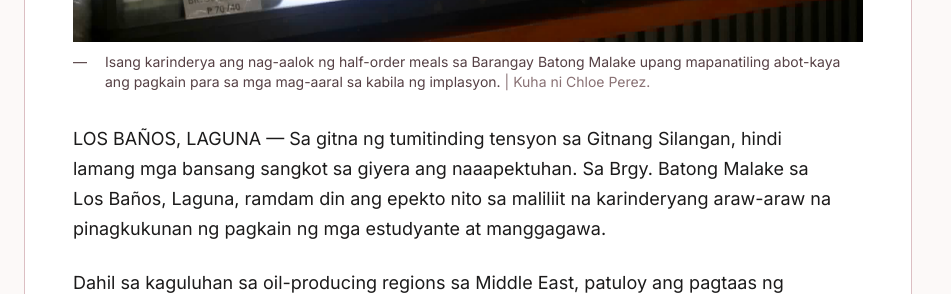
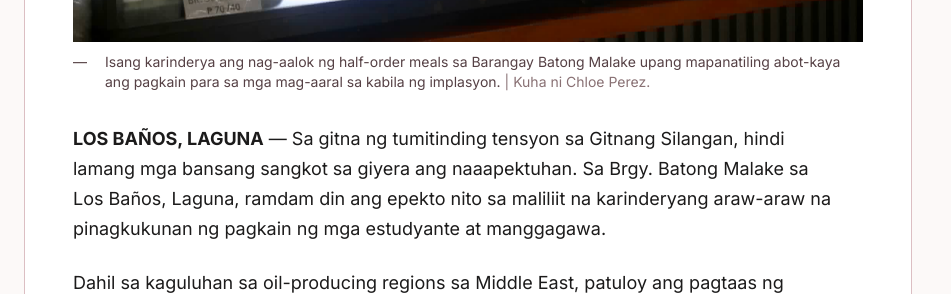
Before and after one commit to DrawdEA/news-article, a Next.js app: page / in a window 1280 px wide. Shown: the part 980-1274 px from the top of the page, without its empty margins (0-951 px from the left). Built offline with nearby package versions, Linux system fonts and the light colour scheme.

Commit message:
Bold lead dateline

```diff
--- a/app/page.tsx
+++ b/app/page.tsx
@@ -13,7 +13,7 @@ import {
 import { MealBudgetSlider } from "./MealBudgetSlider";
 
 type StoryBlockData =
-  | { kind: "paragraph"; text: string }
+  | { kind: "paragraph"; text: React.ReactNode }
   | { kind: "media"; photoIndex: number }
   | { kind: "interactive" };
 
@@ -49,8 +49,15 @@ const article = {
 const storyBlocks: StoryBlockData[] = [
   {
     kind: "paragraph",
-    text:
-      "LOS BAÑOS, LAGUNA — Sa gitna ng tumitinding tensyon sa Gitnang Silangan, hindi lamang mga bansang sangkot sa giyera ang naaapektuhan. Sa Brgy. Batong Malake sa Los Baños, Laguna, ramdam din ang epekto nito sa maliliit na karinderyang araw-araw na pinagkukunan ng pagkain ng mga estudyante at manggagawa."
+    text: (
+      <>
+        <strong>LOS BAÑOS, LAGUNA</strong> — Sa gitna ng tumitinding tensyon sa
+        Gitnang Silangan, hindi lamang mga bansang sangkot sa giyera ang
+        naaapektuhan. Sa Brgy. Batong Malake sa Los Baños, Laguna, ramdam din
+        ang epekto nito sa maliliit na karinderyang araw-araw na pinagkukunan
+        ng pagkain ng mga estudyante at manggagawa.
+      </>
+    )
   },
   {
     kind: "paragraph",
```
